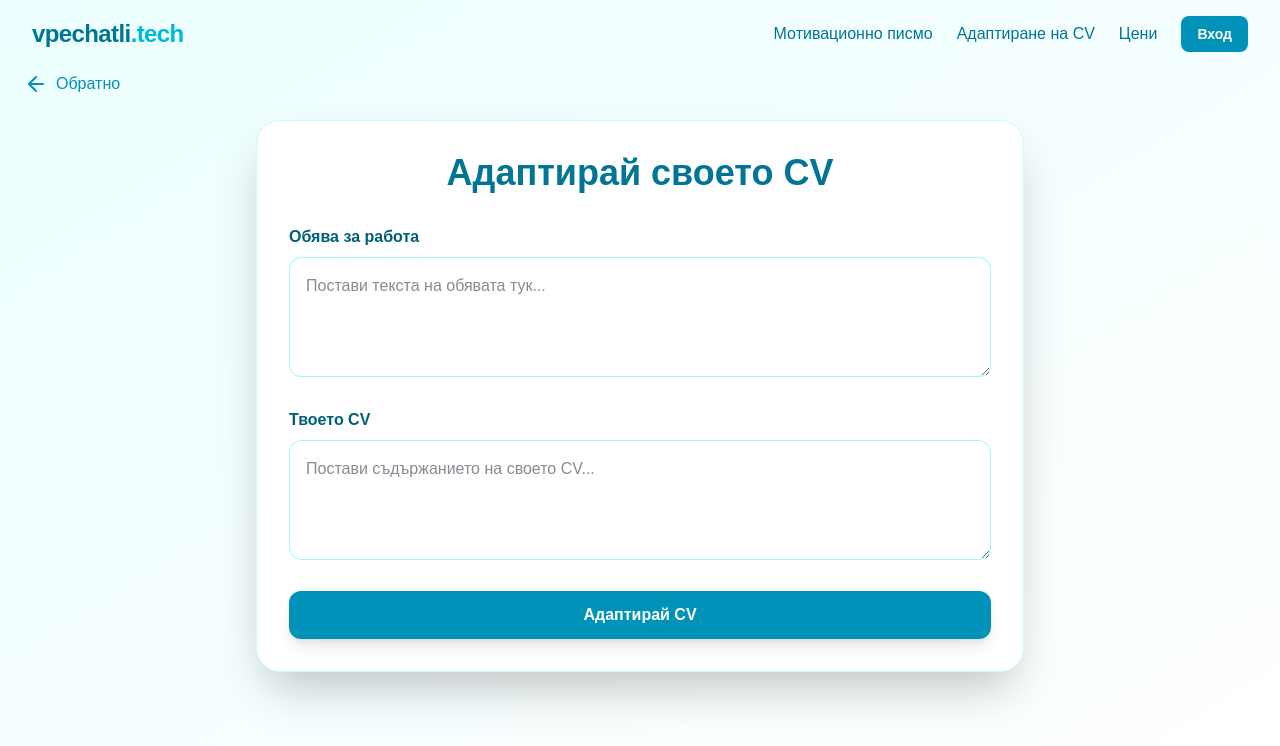
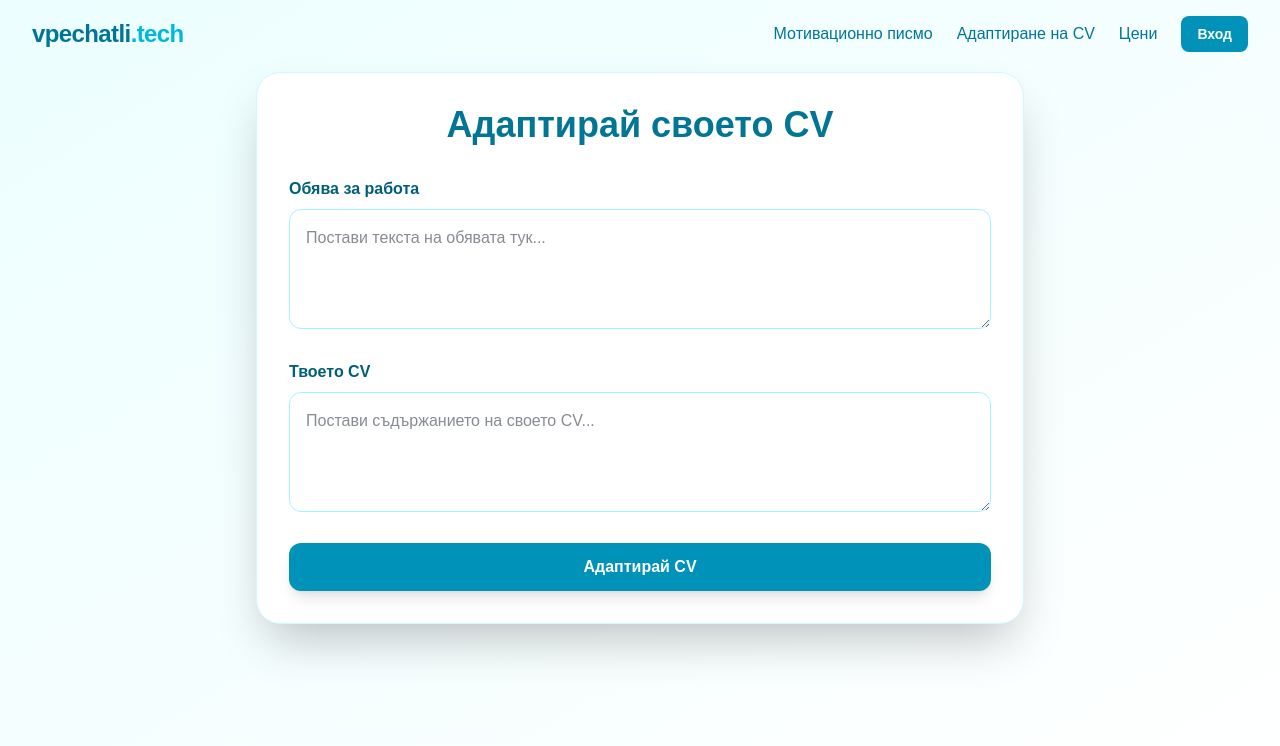
Before and after one commit to Nex974/vpechatli-tech, a Next.js app: page /adaptcv in a window 1280 px wide. Shown: the top 746 px of the page. Built offline with nearby package versions, Linux system fonts and the light colour scheme; no server answers.

Commit message:
button removal

```diff
--- a/pages/adaptcv.tsx
+++ b/pages/adaptcv.tsx
@@ -1,6 +1,5 @@
 import { useState } from 'react'
-import { ArrowLeft, Lock } from 'lucide-react'
-import { useRouter } from 'next/router'
+import { Lock } from 'lucide-react'
 import { motion, AnimatePresence } from 'framer-motion'
 import NavBar from '@/components/NavBar'
 
@@ -10,7 +9,6 @@ export default function AdaptPage() {
   const [loading, setLoading] = useState(false)
   const [adaptedCV, setAdaptedCV] = useState('')
   const [unlocked, setUnlocked] = useState(false)
-  const router = useRouter()
 
   const handleSubmit = async (e: React.FormEvent) => {
     e.preventDefault()
@@ -48,12 +46,6 @@ export default function AdaptPage() {
     <>
       <NavBar />
       <div className="pt-18 min-h-screen bg-gradient-to-br from-cyan-50 to-white px-6 py-10">
-        <button
-          onClick={() => router.push('/')}
-          className="cursor-pointer mb-6 flex items-center text-cyan-600 hover:text-cyan-800 transition"
-        >
-          <ArrowLeft className="mr-2" /> Обратно
-        </button>
 
         <div className="bg-white p-8 rounded-3xl shadow-2xl max-w-3xl mx-auto border border-cyan-100">
           <h1 className="text-4xl font-extrabold text-center text-cyan-700 mb-8">
```
